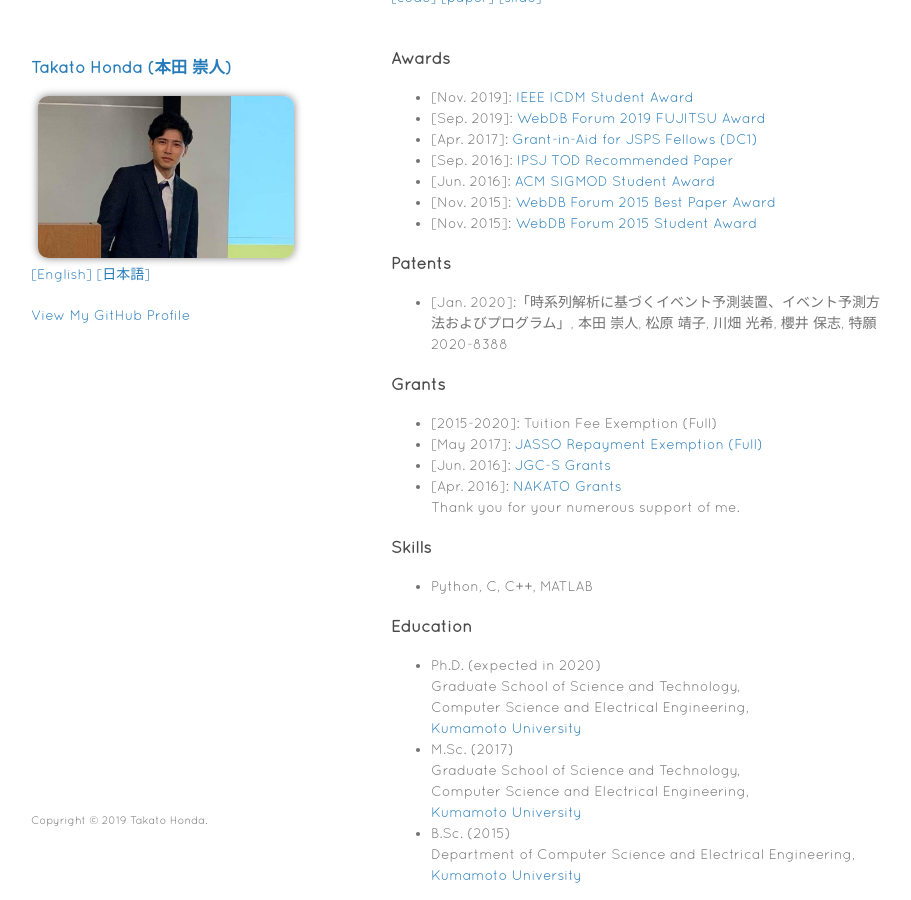
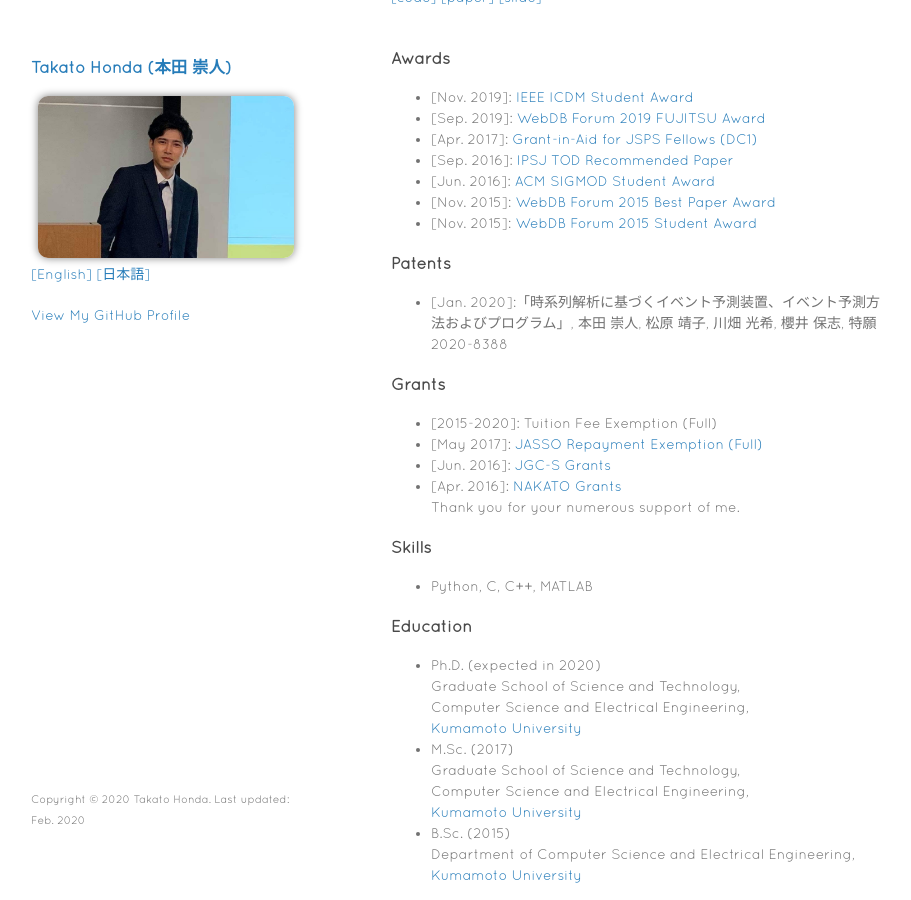
Before and after one commit to TakatoHonda/takatohonda.github.io, a Jekyll site: the page built from index.md, in a window 1280 px wide and 900 px high, scrolled down 535 px. Shown: the whole window, without its empty margins (179-1090 px from the left). Built offline with Jekyll 4.4.1, drawn with Linux system fonts in a browser that asks for light colours; our own code applies the rules of GitHub Pages for plain Markdown files.

Commit message:
last updated

```diff
--- a/_layouts/default.html
+++ b/_layouts/default.html
@@ -50,7 +50,7 @@
         {% if site.github.is_project_page %}
         <p>This project is maintained by <a href="{{ site.github.owner_url }}">{{ site.github.owner_name }}</a></p>
         {% endif %}
-        <p><small>Copyright ©︎ 2019 Takato Honda.</small></p>
+        <p><small>Copyright ©︎ 2020 Takato Honda. Last updated: Feb. 2020</small></p>
       </footer>
     </div>
     <script src="{{ "/assets/js/scale.fix.js" | relative_url }}"></script>
```
